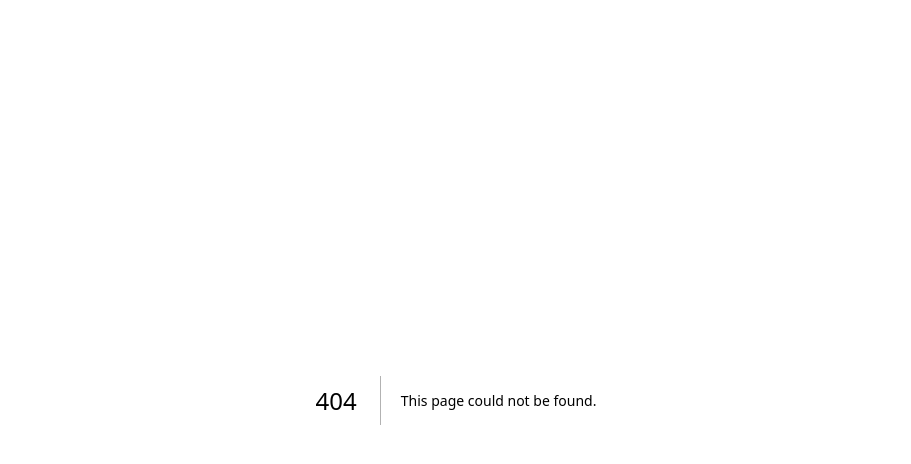
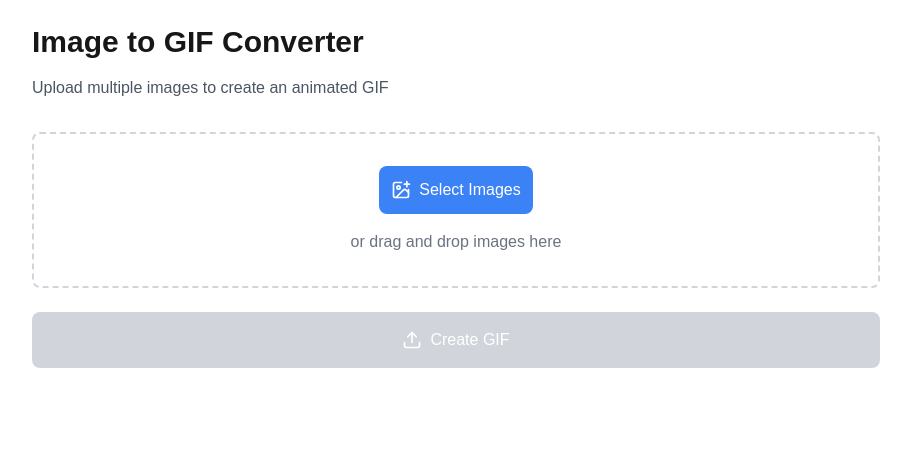
Before and after one commit to lfhwnqe/english-sst, a Next.js app: page /img in a window 1280 px wide. Before the commit this address had no page. Shown: the top 464 px of the page, without its empty margins (184-1095 px from the left). Built offline with nearby package versions, Linux system fonts and the light colour scheme.

Commit message:
feature: gif合成

```diff
--- /dev/null
+++ b/app/api/create-gif/route.ts
@@ -0,0 +1,73 @@
+// app/api/create-gif/route.js
+import { NextResponse } from 'next/server';
+import { writeFile } from 'fs/promises';
+import path from 'path';
+import GIFEncoder from 'gifencoder';
+import { createCanvas, loadImage } from 'canvas';
+import fs from 'fs';
+
+export async function POST(request) {
+  try {
+    const formData = await request.formData();
+    const files = formData.getAll('images');
+
+    if (!files?.length || files.length < 2) {
+      return NextResponse.json(
+        { error: 'At least 2 images are required' },
+        { status: 400 }
+      );
+    }
+
+
+
+    // Create temporary directory for uploaded files
+    const uploadDir = path.join(process.cwd(), 'public', 'uploads');
+    await fs.promises.mkdir(uploadDir, { recursive: true });
+
+    // Save uploaded files and get their paths
+    const imagePaths = await Promise.all(
+      files.map(async (file: any, index: any) => {
+        const bytes = await file.arrayBuffer();
+        const buffer = Buffer.from(bytes);
+        const filename = `image-${Date.now()}-${index}.png`;
+        const filepath = path.join(uploadDir, filename);
+        await writeFile(filepath, buffer);
+        return filepath;
+      })
+    );
+
+    // Create GIF
+    const encoder = new GIFEncoder(800, 600);
+    const canvas = createCanvas(800, 600);
+    const ctx = canvas.getContext('2d');
+
+    // Start encoding
+    encoder.createReadStream().pipe(fs.createWriteStream(path.join(uploadDir, 'output.gif')));
+    encoder.start();
+    encoder.setRepeat(0);   // 0 for repeat, -1 for no-repeat
+    encoder.setDelay(500);  // frame delay in ms
+    encoder.setQuality(10); // image quality. 10 is default.
+
+    // Add frames
+    for (const imagePath of imagePaths) {
+      const image = await loadImage(imagePath);
+      ctx.drawImage(image, 0, 0, 800, 600);
+      encoder.addFrame(ctx);
+      // Clean up temporary image file
+      await fs.promises.unlink(imagePath);
+    }
+
+    encoder.finish();
+
+    // Return the URL of the generated GIF
+    const gifUrl = '/uploads/output.gif';
+
+    return NextResponse.json({ gifUrl });
+  } catch (error) {
+    console.error('Error creating GIF:', error);
+    return NextResponse.json(
+      { error: 'Failed to create GIF' },
+      { status: 500 }
+    );
+  }
+}
--- /dev/null
+++ b/app/img/page.tsx
@@ -0,0 +1,173 @@
+'use client'
+import React, { useState, useRef } from "react";
+import { Upload, X, ImagePlus, Loader2 } from "lucide-react";
+
+export default function ImageToGif() {
+  const [selectedFiles, setSelectedFiles] = useState([]);
+  const [previewUrls, setPreviewUrls] = useState([]);
+  const [isLoading, setIsLoading] = useState(false);
+  const [gifUrl, setGifUrl] = useState("");
+  const fileInputRef = useRef(null);
+
+  const handleFileSelect = (event) => {
+    const files = Array.from(event.target.files);
+    // Only accept image files
+    const imageFiles = files.filter((file) => file.type.startsWith("image/"));
+
+    setSelectedFiles((prev) => [...prev, ...imageFiles]);
+
+    // Create preview URLs
+    const newPreviewUrls = imageFiles.map((file) => URL.createObjectURL(file));
+    setPreviewUrls((prev) => [...prev, ...newPreviewUrls]);
+  };
+
+  const removeImage = (index) => {
+    setSelectedFiles((prev) => prev.filter((_, i) => i !== index));
+    setPreviewUrls((prev) => {
+      URL.revokeObjectURL(prev[index]);
+      return prev.filter((_, i) => i !== index);
+    });
+  };
+
+  const handleDrop = (event) => {
+    event.preventDefault();
+    const files = Array.from(event.dataTransfer.files);
+    const imageFiles = files.filter((file) => file.type.startsWith("image/"));
+
+    setSelectedFiles((prev) => [...prev, ...imageFiles]);
+
+    const newPreviewUrls = imageFiles.map((file) => URL.createObjectURL(file));
+    setPreviewUrls((prev) => [...prev, ...newPreviewUrls]);
+  };
+
+  const handleCreateGif = async () => {
+    if (selectedFiles.length < 2) {
+      alert("Please select at least 2 images");
+      return;
+    }
+
+    setIsLoading(true);
+    const formData = new FormData();
+    selectedFiles.forEach((file, index) => {
+      formData.append("images", file);
+    });
+
+    try {
+      const response = await fetch("/api/create-gif", {
+        method: "POST",
+        body: formData,
+      });
+
+      if (!response.ok) throw new Error("Failed to create GIF");
+
+      const data = await response.json();
+      setGifUrl(data.gifUrl);
+    } catch (error) {
+      console.error("Error creating GIF:", error);
+      alert("Failed to create GIF. Please try again.");
+    } finally {
+      setIsLoading(false);
+    }
+  };
+
+  return (
+    <div className="max-w-4xl mx-auto p-6">
+      <div className="mb-8">
+        <h1 className="text-3xl font-bold mb-4">Image to GIF Converter</h1>
+        <p className="text-gray-600">
+          Upload multiple images to create an animated GIF
+        </p>
+      </div>
+
+      {/* Upload Area */}
+      <div
+        className="border-2 border-dashed border-gray-300 rounded-lg p-8 mb-6 text-center"
+        onDrop={handleDrop}
+        onDragOver={(e) => e.preventDefault()}
+      >
+        <input
+          type="file"
+          ref={fileInputRef}
+          onChange={handleFileSelect}
+          multiple
+          accept="image/*"
+          className="hidden"
+        />
+
+        <button
+          onClick={() => fileInputRef.current?.click()}
+          className="flex items-center justify-center gap-2 mx-auto mb-4 p-3 bg-blue-500 text-white rounded-lg hover:bg-blue-600"
+        >
+          <ImagePlus className="w-5 h-5" />
+          Select Images
+        </button>
+
+        <p className="text-gray-500">or drag and drop images here</p>
+      </div>
+
+      {/* Preview Area */}
+      {previewUrls.length > 0 && (
+        <div className="mb-6">
+          <h2 className="text-xl font-semibold mb-4">Selected Images</h2>
+          <div className="grid grid-cols-2 md:grid-cols-4 gap-4">
+            {previewUrls.map((url, index) => (
+              <div key={index} className="relative">
+                <img
+                  src={url}
+                  alt={`Preview ${index + 1}`}
+                  className="w-full h-32 object-cover rounded-lg"
+                />
+                <button
+                  onClick={() => removeImage(index)}
+                  className="absolute top-1 right-1 p-1 bg-red-500 text-white rounded-full hover:bg-red-600"
+                >
+                  <X className="w-4 h-4" />
+                </button>
+              </div>
+            ))}
+          </div>
+        </div>
+      )}
+
+      {/* Create GIF Button */}
+      <button
+        onClick={handleCreateGif}
+        disabled={isLoading || selectedFiles.length < 2}
+        className="w-full p-4 bg-green-500 text-white rounded-lg hover:bg-green-600 disabled:bg-gray-300 disabled:cursor-not-allowed flex items-center justify-center gap-2"
+      >
+        {isLoading ? (
+          <>
+            <Loader2 className="w-5 h-5 animate-spin" />
+            Creating GIF...
+          </>
+        ) : (
+          <>
+            <Upload className="w-5 h-5" />
+            Create GIF
+          </>
+        )}
+      </button>
+
+      {/* Result Area */}
+      {gifUrl && (
+        <div className="mt-8">
+          <h2 className="text-xl font-semibold mb-4">Your GIF</h2>
+          <div className="border rounded-lg p-4">
+            <img
+              src={gifUrl}
+              alt="Generated GIF"
+              className="max-w-full mx-auto"
+            />
+            <a
+              href={gifUrl}
+              download="animated.gif"
+              className="block mt-4 text-center p-2 bg-blue-500 text-white rounded hover:bg-blue-600"
+            >
+              Download GIF
+            </a>
+          </div>
+        </div>
+      )}
+    </div>
+  );
+}
--- a/package.json
+++ b/package.json
@@ -9,6 +9,10 @@
     "lint": "next lint"
   },
   "dependencies": {
+    "aws-amplify": "^6.6.7",
+    "canvas": "^2.11.2",
+    "gifencoder": "^2.0.1",
+    "lucide-react": "^0.454.0",
     "next": "14.2.15",
     "react": "18.2.0",
     "react-dom": "18.2.0"
```
Also changed, not shown: 1 other file (tests, documents, lock files or other folders).
